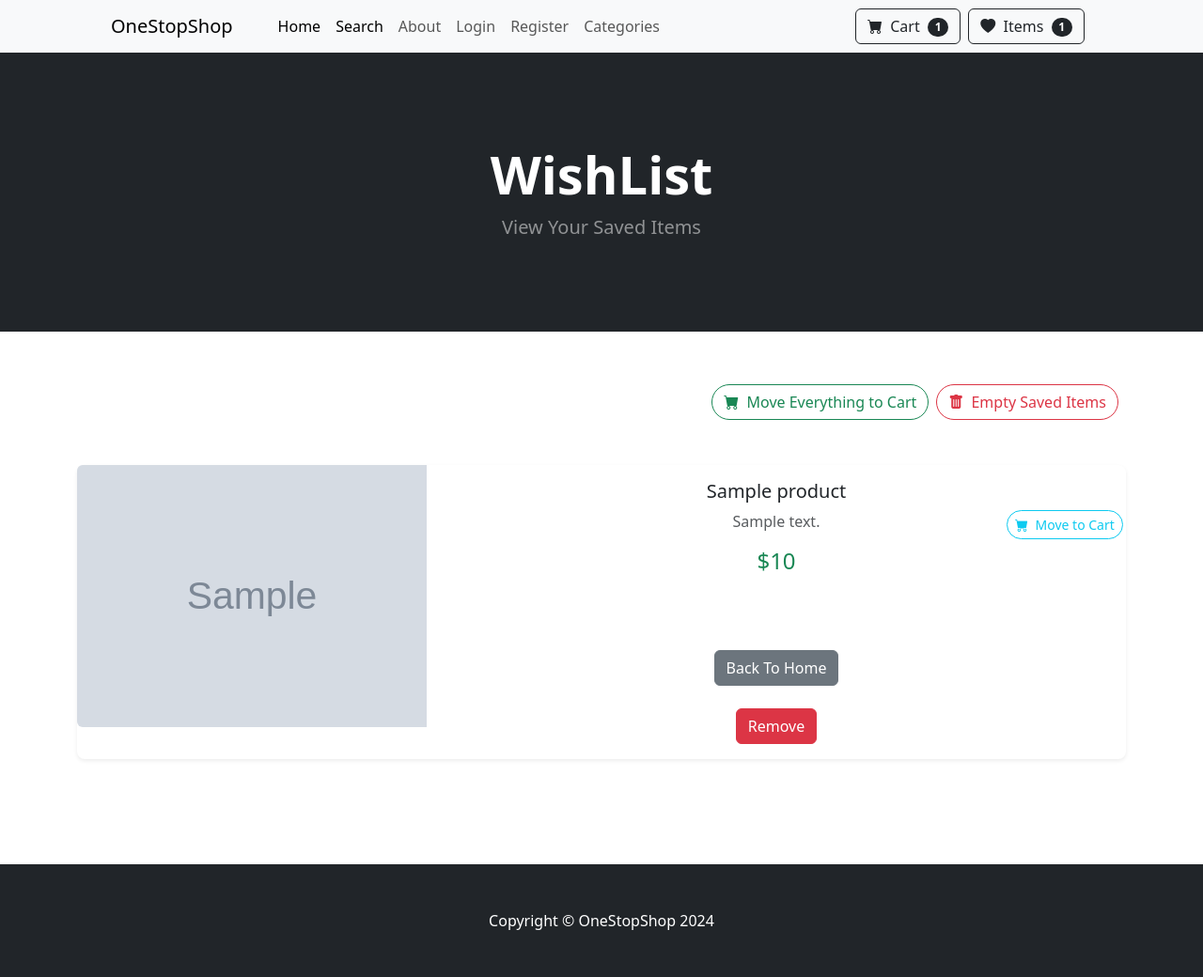
After one commit to dragAnsh/OneStopShop, a Django app: template cart/templates/cart/saved_items.html in a window 1280 px wide. The commit adds this page. Shown: the whole page at 94% size. Run offline with Django 5.2, Linux system fonts and the light colour scheme; the template is opened without the code that fills it: most values are stand-ins (such as "Sample title", 1, 10 or a date in 2020); grey boxes marked "Sample" are stand-in pictures.

Commit message:
Add Save Items For Later Feature

```diff
--- a/cart/context_processors.py
+++ b/cart/context_processors.py
@@ -1,3 +1,4 @@
+from .saved_items import SavedItems
 from .cart import Cart
 
 
@@ -5,3 +6,7 @@ from .cart import Cart
 def cart(request):
     # return the default Cart object
     return {'cart': Cart(request)}
+
+
+def saved_items(request):
+    return {'saved_items': SavedItems(request)}
--- /dev/null
+++ b/cart/templates/cart/saved_items.html
@@ -0,0 +1,192 @@
+{% extends 'store/base.html' %}
+
+{% block content %}
+    <!-- Header-->
+    <header class="bg-dark py-5">
+        <div class="container px-4 px-lg-5 my-5">
+            <div class="text-center text-white">
+                <h1 class="display-4 fw-bolder">WishList</h1>
+                <p class="lead fw-normal text-white-50 mb-0">View Your Saved Items</p>
+            </div>
+        </div>
+    </header>
+
+    {% if products|length == 0 %}
+
+        <div class="container my-5">
+            <h3>You haven’t saved any items yet!.</h3>
+            <br><br>
+            <a href="{% url 'home' %}" class="btn btn-secondary">Add Items</a>
+        </div>
+
+    {% else %}
+        <div class="container my-5">
+            <div class="d-flex flex-row-reverse mt-2">
+                <button type="button" class="btn btn-outline-danger rounded-pill me-2" id="empty_saved_items">
+                    <i class="bi-trash-fill me-1"></i>
+                    Empty Saved Items
+                </button>
+                <button type="button" class="btn btn-outline-success rounded-pill me-2" id="move_all_to_cart">
+                    <i class="bi-cart-fill me-1"></i>
+                    Move Everything to Cart
+                </button>
+            </div>
+            <br><br>
+            {% for product in products %}
+
+                <div class="card mb-3 shadow-sm border-0 rounded-3" id="cart-item-{{product.id}}">
+                    <div class="row g-0">
+                    <div class="col-md-4">
+                        <img src="{{product.image.url}}" class="img-fluid rounded-start" alt="Image of Product" loading="lazy">
+                    </div>
+                    <div class="col-md-8">
+                        <div class="card-body">
+                            <center>
+                                <h5 class="card-title">{{product.name}}</h5>
+                                <p class="card-text text-muted">{{product.description}}</p>
+                                {% if product.on_sale %}
+                                    <!-- Sale badge-->
+                                    <div class="badge bg-dark text-white position-absolute" style="top: 0.5rem; right: 0.5rem">Sale</div>
+                                    <div class="d-flex justify-content-center small text-warning mb-2">
+                                        <i class="bi bi-star-fill me-1"></i>
+                                        <i class="bi bi-star-fill me-1"></i>
+                                        <span class="text-dark fw-bold me-1">SALE!!!</span>
+                                        <i class="bi bi-star-fill me-1"></i>
+                                        <i class="bi bi-star-fill"></i>
+                                    </div>
+
+                                    <span class="text-muted text-decoration-line-through">${{product.price}}</span>
+                                    <h4 class="text-success">${{product.sale_price}}</h4>
+                                {% else %}
+                                    <h4 class="text-success">${{product.price}}</h4>
+                                {% endif %}
+                                <br>
+
+                                <br><br>
+                                <a href="{% url 'home' %}" class="btn btn-secondary">Back To Home</a>
+                                <br><br>
+
+                                <button type="button" class="btn btn-danger remove-item" data-index="{{product.id}}">Remove</button>
+                                <button type="button" class="btn btn-sm btn-outline-info rounded-pill position-absolute move_to_cart" data-index="{{product.id}}" style="top: 3rem; right: 0.2rem">
+                                    <i class="bi-cart-fill me-1"></i>
+                                    Move to Cart
+                                </button>
+                                <br>
+                            </center>
+                        </div>
+                    </div>
+                    </div>
+                </div>
+                <br>
+            {% endfor %}
+
+        </div>
+
+    {% endif %}
+
+    <br>
+
+    <script>
+        // Remove Product from Saved Items
+        $(document).on('click', '.remove-item', function(e) {
+            e.preventDefault();
+
+            // grab the product id
+            var productid = $(this).data('index');
+
+
+            $.ajax({
+                type: 'POST',
+                url: "{% url 'remove_item' %}",
+                data: {
+                    product_id: productid,
+                    csrfmiddlewaretoken: '{{csrf_token}}',
+                    action: 'post'
+                },
+
+                success: function(json) {
+                    location.reload();
+                },
+
+                error: function(xhr, errmsg, err) {
+
+                }
+            });
+        })
+
+
+
+        // Move Product to Cart
+        $(document).on('click', '.move_to_cart', function(e) {
+            e.preventDefault();
+
+            // grab the product id
+            var productid = $(this).data('index');
+
+
+            $.ajax({
+                type: 'POST',
+                url: "{% url 'move_to_cart' %}",
+                data: {
+                    product_id: productid,
+                    csrfmiddlewaretoken: '{{csrf_token}}',
+                    action: 'post'
+                },
+
+                success: function(json) {
+                    location.reload();
+                },
+
+                error: function(xhr, errmsg, err) {
+
+                }
+            });
+        })
+
+
+        // Move Everything to Cart
+        $(document).on('click', '#move_all_to_cart', function(e) {
+            e.preventDefault();
+
+            $.ajax({
+                type: 'POST',
+                url: "{% url 'move_all_to_cart' %}",
+                data: {
+                    csrfmiddlewaretoken: '{{csrf_token}}',
+                    action: 'post'
+                },
+
+                success: function(json) {
+                    location.reload();
+                },
+
+                error: function(xhr, errmsg, err) {
+
+                }
+            });
+        })
+
+        // Empty Saved Items
+        $(document).on('click', '#empty_saved_items', function(e) {
+            e.preventDefault();
+
+            $.ajax({
+                type: 'POST',
+                url: "{% url 'empty_saved_items' %}",
+                data: {
+                    csrfmiddlewaretoken: '{{csrf_token}}',
+                    action: 'post'
+                },
+
+                success: function(json) {
+                    location.reload();
+                },
+
+                error: function(xhr, errmsg, err) {
+
+                }
+            });
+        })
+    </script>
+
+{% endblock %}
--- a/payment/views.py
+++ b/payment/views.py
@@ -115,7 +115,7 @@ def repeat_order(request, order_id):
 
         # Append Products to Cart
         for item in order_items:
-            cart.add(item.product, item.quantity)
+            cart.add(item.product.id, item.quantity)
 
         # Review Your Cart and then Checkout
         messages.success(request, "Items added to your cart! Review before checkout.")
--- a/store/models.py
+++ b/store/models.py
@@ -23,6 +23,7 @@ class Profile(models.Model):
     zipcode = models.CharField(max_length=10, blank=True)
     country = models.CharField(max_length=50, blank=True)
     old_cart = models.CharField(max_length=200, blank=True, null=True)
+    saved_items = models.CharField(max_length=200, default="[]", blank=True, null=True)
 
     def __str__(self):
         return self.user.username
--- a/store/templates/store/navbar.html
+++ b/store/templates/store/navbar.html
@@ -41,16 +41,22 @@
             </ul>
             <div class="d-flex">
                 {% if user.is_authenticated %}
-                    <a href="{% url 'user_orders_list' 'all' %}" class="btn btn-outline-dark me-3">
+                    <a href="{% url 'user_orders_list' 'all' %}" class="btn btn-outline-dark me-2">
                         <i class="bi bi-box-seam me-1"></i>
                         Orders
                     </a>
                 {% endif %}
 
-                <a href="{% url 'cart_summary' %}" class="btn btn-outline-dark">
+                <a href="{% url 'cart_summary' %}" class="btn btn-outline-dark me-2">
                     <i class="bi-cart-fill me-1"></i>
                     Cart
                     <span class="badge bg-dark text-white ms-1 rounded-pill" id="cart_quantity">{{cart|length}}</span>
+                </a>
+
+                <a href="{% url 'saved_items' %}" class="btn btn-outline-dark me-2">
+                    <i class="bi-heart-fill me-1"></i>
+                    Items
+                    <span class="badge bg-dark text-white ms-1 rounded-pill">{{saved_items|length}}</span>
                 </a>
             </div>
         </div>
```
Also changed, not shown: cart/cart.py (+16 -2 lines), cart/saved_items.py (added, +61 -0 lines), cart/templates/cart/cart_summary.html (+92 -3 lines), cart/urls.py (+9 -0 lines), cart/views.py (+78 -2 lines), onestopshop_ecom/settings.py (+8 -1 lines), store/templates/store/product.html (+30 -2 lines), store/views.py (+8 -0 lines), store/migrations/0003_profile_saved_items.py (added), store/migrations/0004_alter_profile_saved_items.py (added), store/migrations/0005_alter_profile_saved_items.py (added).
